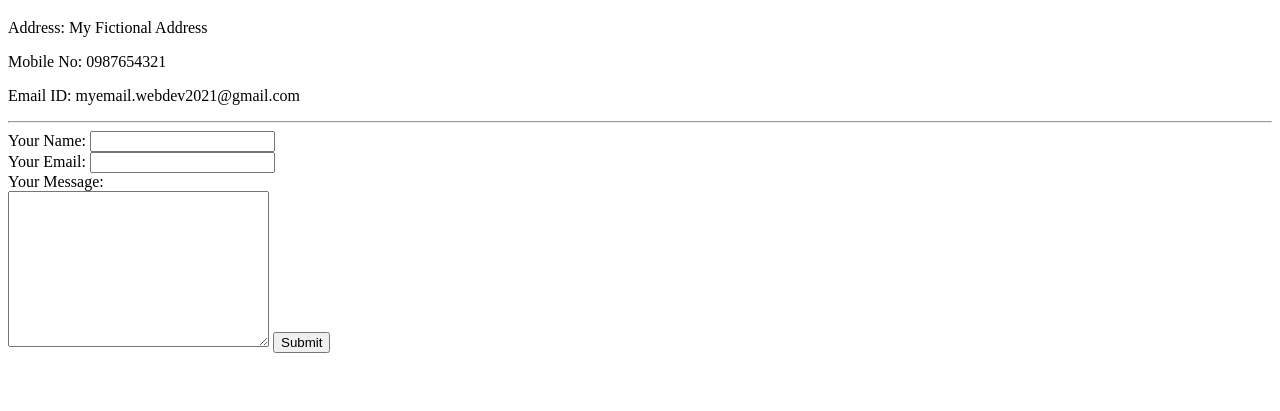
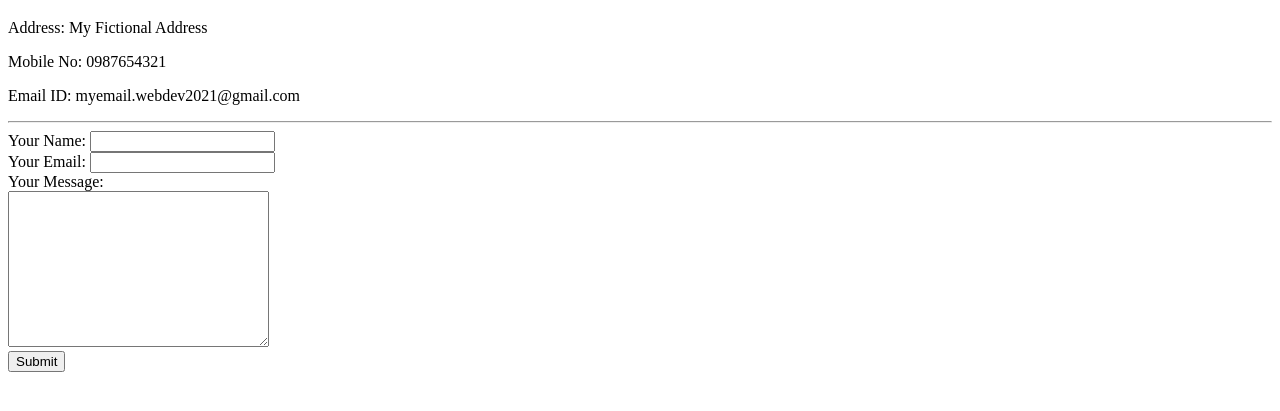
Before and after one commit to lingamoorthyreddy/CV, a plain HTML site: page contact-me.html in a window 1280 px wide. Shown: the part 61-472 px from the top of the page. Drawn offline with Linux system fonts and the light colour scheme.

Commit message:
Added Initial CV Web Site

```diff
--- a/contact-me.html
+++ b/contact-me.html
@@ -16,7 +16,7 @@
       <label>Your Email:</label>
       <input type="email" name="email" value=""/><br />
       <label>Your Message:</label><br />
-      <textarea name="name" rows="10" cols="30"></textarea>
+      <textarea name="name" rows="10" cols="30"></textarea><br />
       <input type="submit" name=""/>
     </form>
   </body>
```
